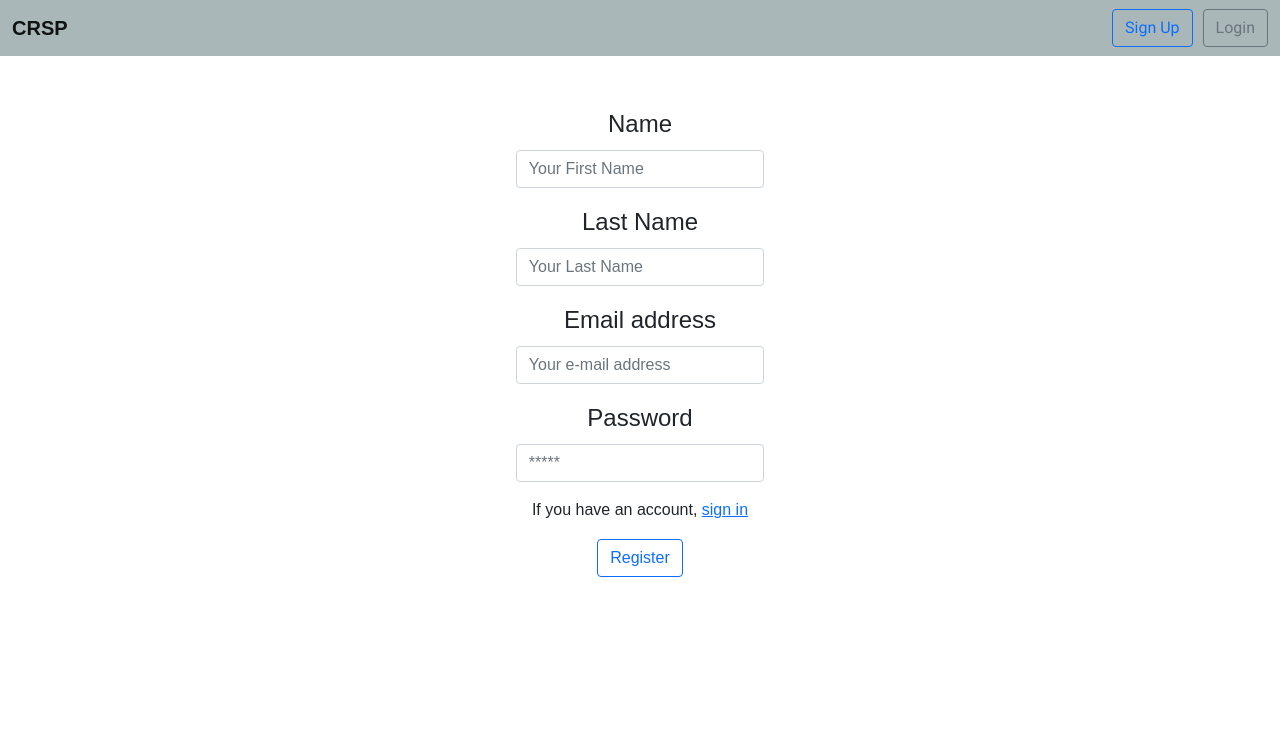
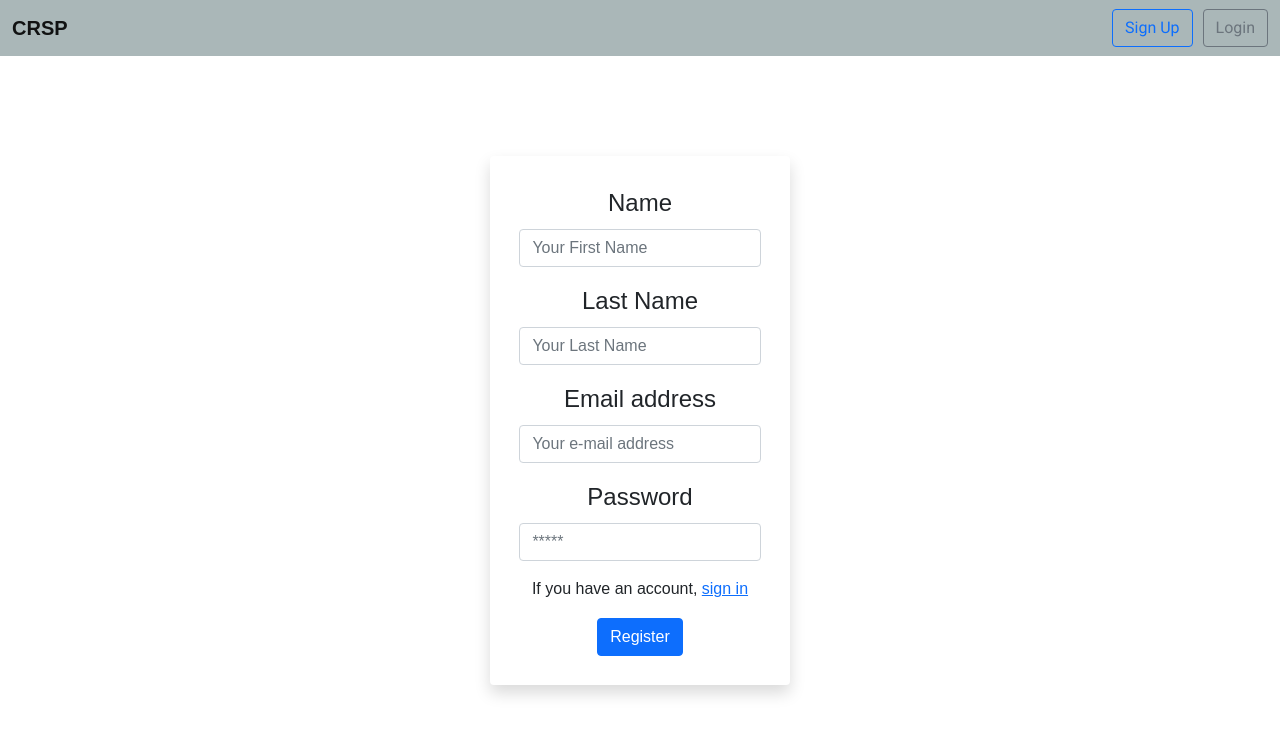
Before and after one commit to eraygokgor/crsp, a Django app: page /signup in a window 1280 px wide. Shown: the top 735 px of the page. Run offline with Django 4.2, Linux system fonts and the light colour scheme; some libraries are stand-ins or nearby versions; some web fonts are replaced.

Commit message:
update work

```diff
--- a/crsp/templates/crsp/login.html
+++ b/crsp/templates/crsp/login.html
@@ -22,7 +22,7 @@
               </div>
             </div>
           </nav>
-        <div class="container" style="width: 17%; min-width: 300px; margin-top: 50px;">
+        <div class="container shadow p-3 mb-5 bg-body rounded" style="width: 17%; min-width: 300px; margin-top: 100px;" >
           <div style="text-align: center; margin: 5%; font-family: 'Akshar', sans-serif; font-size: 24px;">
           {% if auth == 0 %}
           <div style="text-align: center; margin: 5%; font-family: 'Akshar', sans-serif; font-size: 20px; color: red">
@@ -43,7 +43,7 @@
             <div class="mb-3" style="font-size: 16px;">
               If you don't have an account, <a href="signup">create account!</a>
             </div>
-            <input class="btn btn-outline-primary" type="submit" value="Sign In" style="font-size: 16px;">
+            <input class="btn btn-primary" type="submit" value="Sign In" style="font-size: 16px;">
           </form>
         </div>
     </body>
--- a/crsp/templates/crsp/signup.html
+++ b/crsp/templates/crsp/signup.html
@@ -22,7 +22,7 @@
               </div>
             </div>
           </nav>
-        <div class="container" style="width: 17%; min-width: 300px; margin-top: 50px;">
+        <div class="container shadow p-3 mb-5 bg-body rounded" style="width: 17%; min-width: 300px; margin-top: 100px;">
           <div style="text-align: center; margin: 5%; font-family: 'Akshar', sans-serif; font-size: 24px;">
           <form action="/register" method="POST">
             {% csrf_token %}
@@ -45,7 +45,7 @@
             <div class="mb-3" style="font-size: 16px">
               If you have an account, <a href="login">sign in</a>
             </div>
-            <input class="btn btn-outline-primary" type="submit" value="Register" style="font-size: 16px;">
+            <input class="btn btn-primary" type="submit" value="Register" style="font-size: 16px;">
           </form>
         </div>
     </body>
```
